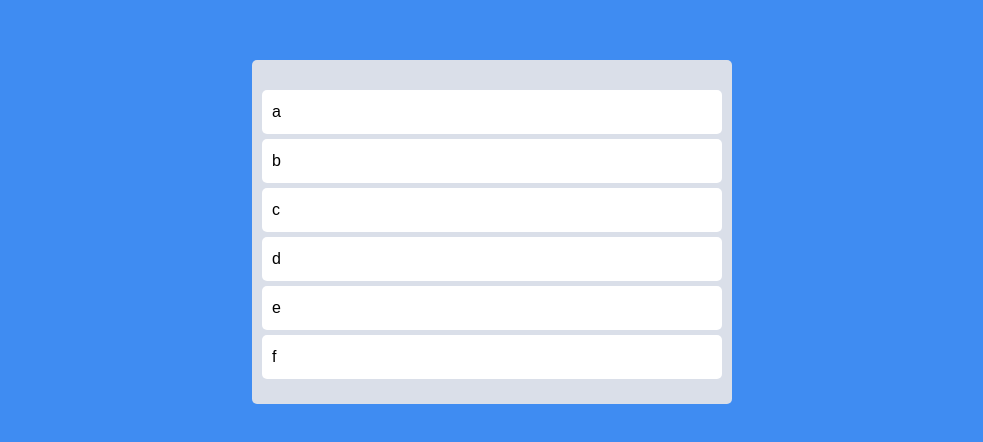
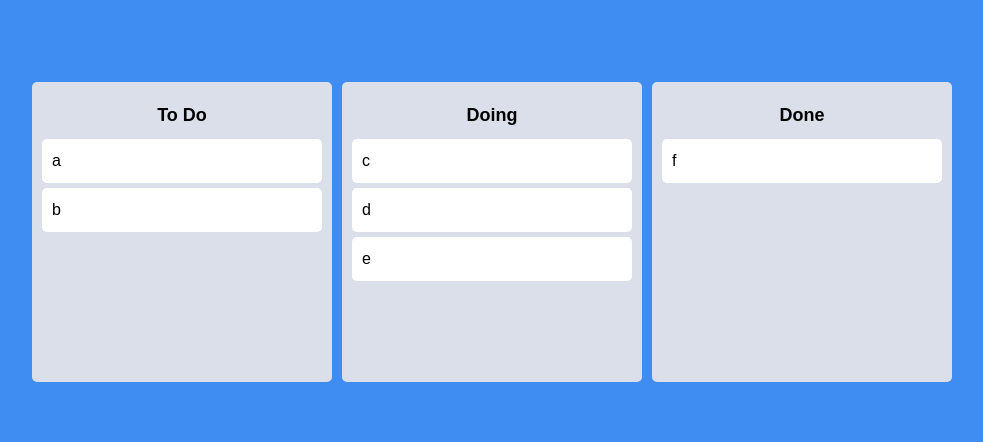
Before and after one commit to 2dowon/NomadCoders_Trello, a React (Create React App) app: page / in a window 1280 px wide. Shown: the part 168-610 px from the top of the page, without its empty margins (148-1131 px from the left). Built offline with nearby package versions, Linux system fonts and the light colour scheme.

Commit message:
✨ implement same board movement

```diff
--- a/src/App.tsx
+++ b/src/App.tsx
@@ -1,13 +1,12 @@
-import { DragDropContext, Droppable, DropResult } from "react-beautiful-dnd";
+import { DragDropContext, DropResult } from "react-beautiful-dnd";
 import { useRecoilState } from "recoil";
 import styled from "styled-components";
 import { toDoState } from "./atoms";
-import DragabbleCard from "./Components/DragabbleCard";
+import Board from "./Components/Board";
 
 const Wrapper = styled.div`
   display: flex;
-  max-width: 480px;
-  width: 100%;
+  width: 100vw;
   margin: 0 auto;
   justify-content: center;
   align-items: center;
@@ -15,47 +14,40 @@
 `;
 
 const Boards = styled.div`
-  display: grid;
+  display: flex;
+  justify-content: center;
+  align-items: flex-start;
   width: 100%;
-  grid-template-columns: repeat(1, 1fr);
-`;
-
-const Board = styled.div`
-  padding: 20px 10px;
-  padding-top: 30px;
-  background-color: ${(props) => props.theme.boardColor};
-  border-radius: 5px;
-  min-height: 200px;
+  gap: 10px;
 `;
 
 function App() {
   const [toDos, setToDos] = useRecoilState(toDoState);
-  const onDragEnd = ({ destination, source, draggableId }: DropResult) => {
-    if (!destination) return;
-    setToDos((oldToDos) => {
-      const toDosCopy = [...oldToDos];
-      // 1) Delete item on source.index
-      toDosCopy.splice(source.index, 1);
-      // 2) Put back the item on the destination.index
-      toDosCopy.splice(destination?.index, 0, draggableId);
-      return toDosCopy;
-    });
+  const onDragEnd = (info: DropResult) => {
+    console.log(info);
+    const { destination, draggableId, source } = info;
+    if (destination?.droppableId === source.droppableId) {
+      // same board movement.
+      setToDos((allBoards) => {
+        console.log(allBoards);
+        const boardCopy = [...allBoards[source.droppableId]];
+        boardCopy.splice(source.index, 1);
+        boardCopy.splice(destination?.index, 0, draggableId);
+        return {
+          ...allBoards,
+          [source.droppableId]: boardCopy,
+        };
+      });
+    }
   };
 
   return (
     <DragDropContext onDragEnd={onDragEnd}>
       <Wrapper>
         <Boards>
-          <Droppable droppableId="one">
-            {(magic) => (
-              <Board ref={magic.innerRef} {...magic.droppableProps}>
-                {toDos.map((toDo, index) => (
-                  <DragabbleCard key={toDo} index={index} toDo={toDo} />
-                ))}
-                {magic.placeholder}
-              </Board>
-            )}
-          </Droppable>
+          {Object.keys(toDos).map((boardId) => (
+            <Board boardId={boardId} key={boardId} toDos={toDos[boardId]} />
+          ))}
         </Boards>
       </Wrapper>
     </DragDropContext>
--- /dev/null
+++ b/src/Components/Board.tsx
@@ -0,0 +1,42 @@
+import { Droppable } from "react-beautiful-dnd";
+import styled from "styled-components";
+import DragabbleCard from "./DragabbleCard";
+
+const Wrapper = styled.div`
+  width: 300px;
+  padding: 20px 10px;
+  background-color: ${(props) => props.theme.boardColor};
+  border-radius: 5px;
+  min-height: 300px;
+`;
+
+const Title = styled.h2`
+  text-align: center;
+  font-weight: 600;
+  margin-bottom: 10px;
+  font-size: 18px;
+`;
+
+interface IBoardProps {
+  toDos: string[];
+  boardId: string;
+}
+
+function Board({ toDos, boardId }: IBoardProps) {
+  return (
+    <Wrapper>
+      <Title>{boardId}</Title>
+      <Droppable droppableId={boardId}>
+        {(magic) => (
+          <div ref={magic.innerRef} {...magic.droppableProps}>
+            {toDos.map((toDo, index) => (
+              <DragabbleCard key={toDo} index={index} toDo={toDo} />
+            ))}
+            {magic.placeholder}
+          </div>
+        )}
+      </Droppable>
+    </Wrapper>
+  );
+}
+export default Board;
--- a/src/atoms.tsx
+++ b/src/atoms.tsx
@@ -1,6 +1,14 @@
-import { atom, selector } from "recoil";
+import { atom } from "recoil";
 
-export const toDoState = atom({
+interface IToDoState {
+  [key: string]: string[];
+}
+
+export const toDoState = atom<IToDoState>({
   key: "toDo",
-  default: ["a", "b", "c", "d", "e", "f"],
+  default: {
+    "To Do": ["a", "b"],
+    Doing: ["c", "d", "e"],
+    Done: ["f"],
+  },
 });
```
